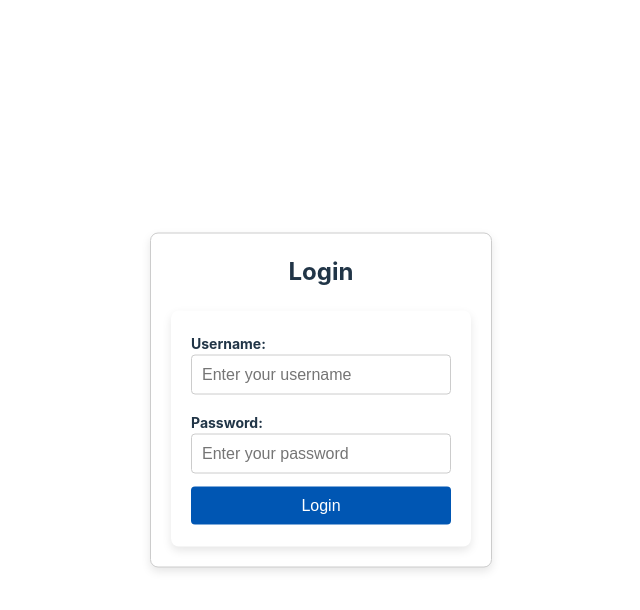
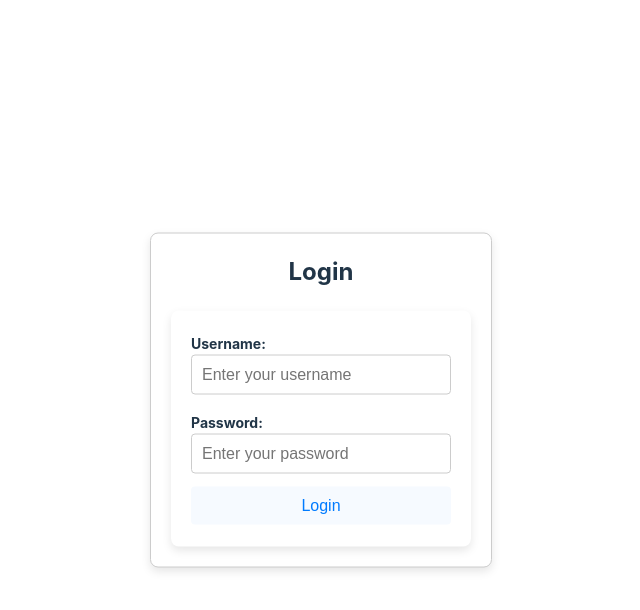
Before and after one commit to d-machine/ais-react, a React (Vite) app: page / in a window 1280 px wide. In both pictures the pointer is over the button "Login". Shown: the top 610 px of the page, without its empty margins (319-959 px from the left). Built offline with nearby package versions, Linux system fonts and the light colour scheme.

Commit message:
Update button and hover styles to light blue for accessibility and consistency

```diff
--- a/src/App.module.css
+++ b/src/App.module.css
@@ -1,4 +1,3 @@
-
 .app {
   display: flex;
   flex-direction: column;
@@ -82,7 +81,7 @@ input {
 }
 
 .loginButton:hover {
-  background-color: #0056b3;
+  background-color: #e3f0ff;
 }
 
 /* Error Message */
@@ -115,5 +114,5 @@ input {
 }
 
 .logoutButton:hover {
-  background-color: #cc0000;
+  background-color: #e3f0ff;
 }
--- a/src/Utilities/EntryList.module.css
+++ b/src/Utilities/EntryList.module.css
@@ -42,7 +42,7 @@
   justify-content: flex-start;
 }
 
-button {
+.actionButton {
   padding: 10px 20px;
   font-size: 14px;
   font-family: Arial, sans-serif;
@@ -50,10 +50,14 @@ button {
   border: none;
   cursor: pointer;
   transition: background-color 0.3s ease, transform 0.2s ease;
+  background-color: #e3f0ff;
+  color: #007bff;
 }
 
-button:hover:not(.disabledButton) {
+.actionButton:hover {
   transform: translateY(-2px);
+  background-color: #f6faff;
+  color: #007bff;
 }
 
 button:active:not(.disabledButton) {
@@ -72,7 +76,7 @@ button:active:not(.disabledButton) {
 }
 
 .entryListItem:hover {
-  background-color: #f0f0f0;
+  background-color: #e3f0ff;
 }
 
 .selectedRow {
--- a/src/components/Input/SelectModal.module.css
+++ b/src/components/Input/SelectModal.module.css
@@ -43,5 +43,5 @@
   }
 
   .closeButton:hover {
-    background-color: #0056b3;
+    background-color: #e3f0ff;
   }
--- a/src/components/Management/Management.module.css
+++ b/src/components/Management/Management.module.css
@@ -1,4 +1,3 @@
-
 .entryListContainer {
     background-color: #fff;
     max-width: 100%;
@@ -73,7 +72,7 @@
     justify-content: flex-start;
   }
 
-  button {
+  .actionButton {
     padding: 10px 20px;
     font-size: 14px;
     font-family: Arial, sans-serif;
@@ -81,14 +80,14 @@
     border: none;
     cursor: pointer;
     transition: background-color 0.3s ease, transform 0.2s ease;
+    background-color: #e3f0ff;
+    color: #007bff;
   }
 
-  button:hover:not(.disabledButton) {
+  .actionButton:hover {
     transform: translateY(-2px);
-  }
-
-  button:active:not(.disabledButton) {
-    transform: translateY(0);
+    background-color: #f6faff;
+    color: #007bff;
   }
 
   .disabledButton {
@@ -103,7 +102,7 @@
   }
 
   .entryListItem:hover {
-    background-color: #f0f0f0;
+    background-color: #e3f0ff;
   }
 
   .selectedRow {
--- a/src/components/Management/user.module.css
+++ b/src/components/Management/user.module.css
@@ -96,7 +96,7 @@
 }
 
 .entryListItem:hover {
-  background-color: #f0f0f0;
+  background-color: #e3f0ff;
 }
 
 .selectedRow {
@@ -126,13 +126,14 @@ button {
   border: none;
   cursor: pointer;
   transition: background-color 0.3s ease, transform 0.2s ease;
-  background-color: #007bff;
-  color: #fff;
+  background-color: #e3f0ff;
+  color: #007bff;
 }
 
 button:hover:not(.disabledButton) {
   transform: translateY(-2px);
-  background-color: #0056b3;
+  background-color: #f6faff;
+  color: #007bff;
 }
 
 button:active:not(.disabledButton) {
@@ -242,13 +243,14 @@ button:active:not(.disabledButton) {
   border: none;
   cursor: pointer;
   transition: background-color 0.3s ease, transform 0.2s ease;
-  background-color: #007bff;
-  color: #fff;
+  background-color: #e3f0ff;
+  color: #007bff;
 }
 
 .actionButton:hover {
   transform: translateY(-2px);
-  background-color: #0056b3;
+  background-color: #f6faff;
+  color: #007bff;
 }
 
 .actionButton:active {
--- a/src/components/Table/Table.module.css
+++ b/src/components/Table/Table.module.css
@@ -68,7 +68,7 @@
   }
 
   .cell:hover {
-    background-color: rgb(167, 167, 228);
+    background-color: #e3f0ff;
   }
 
   .cellLeft {
--- a/src/components/Users/user.module.css
+++ b/src/components/Users/user.module.css
@@ -69,7 +69,7 @@
     justify-content: flex-start;
   }
 
-  button {
+  .actionButton {
     padding: 10px 20px;
     font-size: 14px;
     font-family: Arial, sans-serif;
@@ -77,10 +77,14 @@
     border: none;
     cursor: pointer;
     transition: background-color 0.3s ease, transform 0.2s ease;
+    background-color: #e3f0ff;
+    color: #007bff;
   }
 
-  button:hover:not(.disabledButton) {
+  .actionButton:hover {
     transform: translateY(-2px);
+    background-color: #f6faff;
+    color: #007bff;
   }
 
   button:active:not(.disabledButton) {
@@ -99,7 +103,7 @@
   }
 
   .entryListItem:hover {
-    background-color: #f0f0f0;
+    background-color: #e3f0ff;
   }
 
   .selectedRow {
--- a/src/components/menu/Menu.module.css
+++ b/src/components/menu/Menu.module.css
@@ -98,7 +98,7 @@
 }
 
 .menuItem:hover {
-  background-color: #f5f5f5;
+  background-color: #e3f0ff;
 }
 
 .menuItem:active {
```
Also changed, not shown: src/Utilities/Snackbar.module.css (renamed from src/Utilities/SnackBar.module.css), 1 other file (tests, documents, lock files or other folders).
